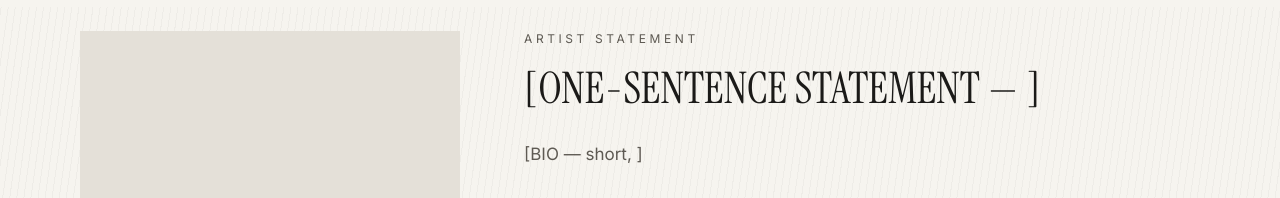
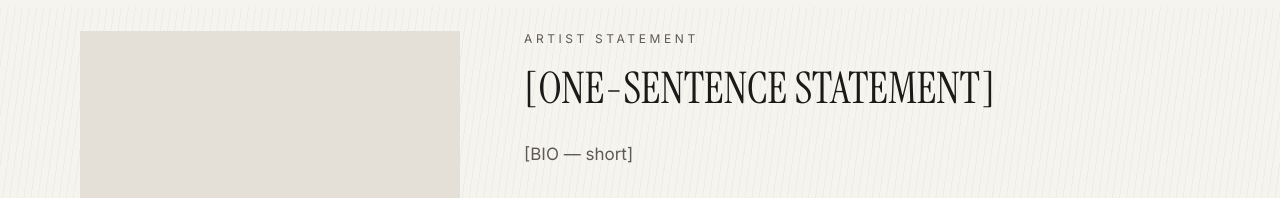
Before and after one commit to emaniebo420/ron-marinas, a React (Vite) app: page /about in a window 1280 px wide. Shown: the part 441-639 px from the top of the page. Built offline with nearby package versions, Linux system fonts and the light colour scheme.

Commit message:
Refine fallback text for artist statement and bio

```diff
--- a/src/pages/About.tsx
+++ b/src/pages/About.tsx
@@ -14,10 +14,10 @@ export default function About() {
           <div className="min-w-0 max-w-[680px]">
             <p className="m-0 mb-4 text-xs uppercase tracking-[.3em] text-muted">Artist statement</p>
             <p className="m-0 mb-7 font-display text-[clamp(28px,3.4vw,44px)] leading-[1.15]">
-              {artist.statement || "[ONE-SENTENCE STATEMENT — ]"}
+              {artist.statement || "[ONE-SENTENCE STATEMENT]"}
             </p>
             <p className="m-0 text-base leading-relaxed text-muted sm:text-[17px]">
-              {artist.bio || "[BIO — short, ]"}
+              {artist.bio || "[BIO — short]"}
             </p>
             <Link
               to="/gallery"
```
